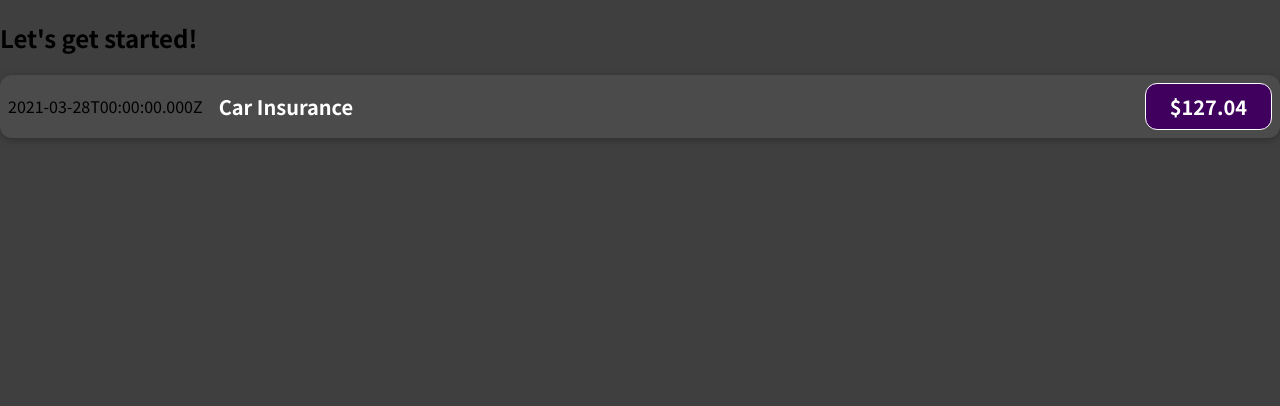
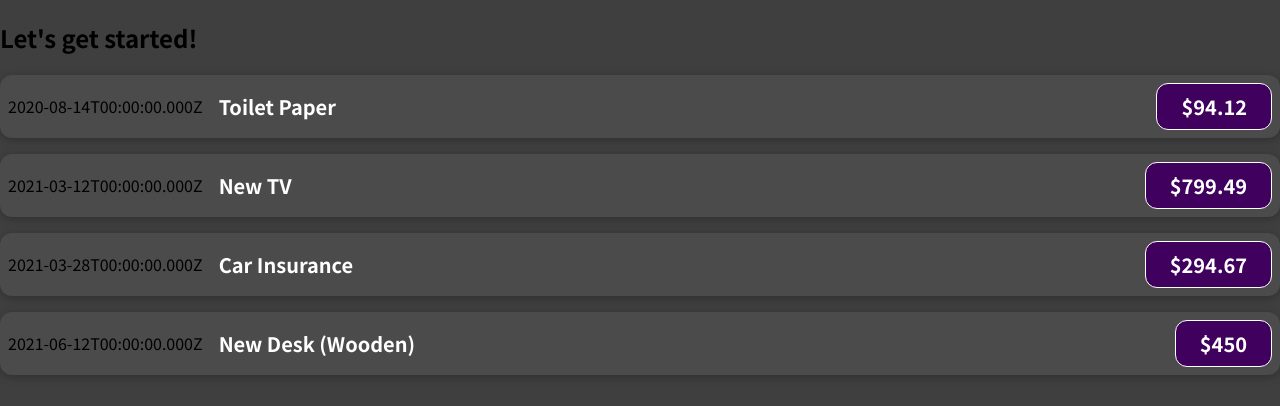
Before and after one commit to CodyHilborn/react-practise, a React (Create React App) app: page / in a window 1280 px wide. Shown: the top 406 px of the page. Built offline with nearby package versions, Linux system fonts and the light colour scheme.

Commit message:
Refactor to use props and map to render expense items

```diff
--- a/src/App.js
+++ b/src/App.js
@@ -1,10 +1,43 @@
 import ExpenseItem from "./components/ExpenseItem";
 
 function App() {
+  const expenses = [
+    {
+      id: "e1",
+      title: "Toilet Paper",
+      amount: 94.12,
+      date: new Date(2020, 7, 14),
+    },
+    { id: "e2", title: "New TV", amount: 799.49, date: new Date(2021, 2, 12) },
+    {
+      id: "e3",
+      title: "Car Insurance",
+      amount: 294.67,
+      date: new Date(2021, 2, 28),
+    },
+    {
+      id: "e4",
+      title: "New Desk (Wooden)",
+      amount: 450,
+      date: new Date(2021, 5, 12),
+    },
+  ];
+
+  const expenseItemArray = expenses.map((el) => {
+    return (
+      <ExpenseItem
+        id={el.id}
+        title={el.title}
+        amount={el.amount}
+        date={el.date.toISOString()}
+      />
+    );
+  });
+
   return (
     <div>
       <h2>Let's get started!</h2>
-      <ExpenseItem />
+      {expenseItemArray}
     </div>
   );
 }
--- a/src/components/ExpenseItem.jsx
+++ b/src/components/ExpenseItem.jsx
@@ -1,17 +1,15 @@
 import React from "react";
 import "./ExpenseItem.css";
 
-const ExpenseItem = () => {
-  const expenseDate = new Date(2021, 2, 28);
-  const expenseTitle = "Car Insurance";
-  const expenseAmount = 127.04;
+const ExpenseItem = (props) => {
+  const { id, title, amount, date } = props;
 
   return (
     <div className="expense-item">
-      <div>{expenseDate.toISOString()}</div>
+      <div>{date}</div>
       <div className="expense-item__description">
-        <h2>{expenseTitle}</h2>
-        <div className="expense-item__price">${expenseAmount}</div>
+        <h2>{title}</h2>
+        <div className="expense-item__price">${amount}</div>
       </div>
     </div>
   );
```
